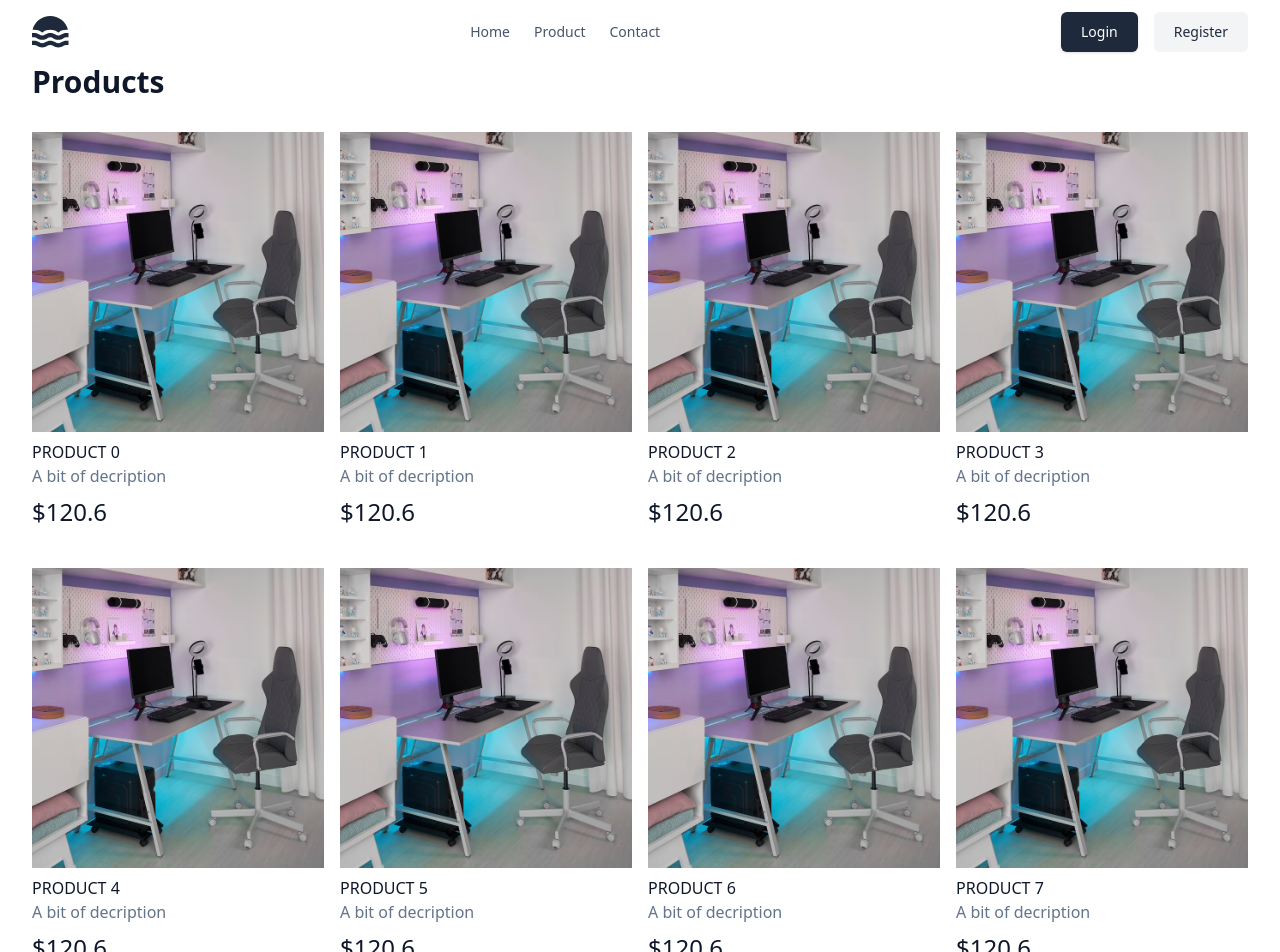
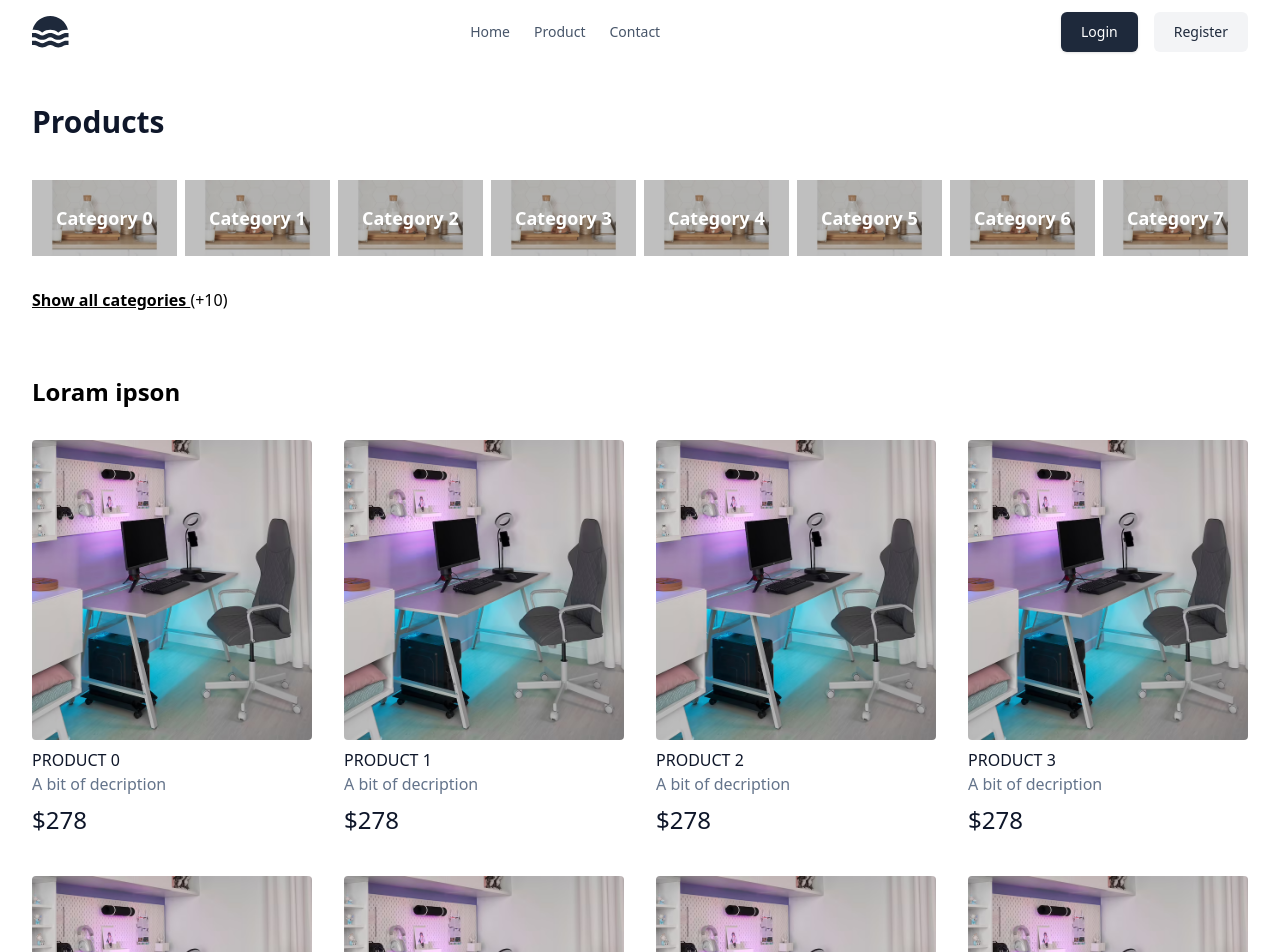
Before and after one commit to charleshugochg/ikeo, a Next.js app: page /products in a window 1280 px wide. Shown: the top 952 px of the page. Built offline with nearby package versions, Linux system fonts and the light colour scheme.

Commit message:
add product category

```diff
--- /dev/null
+++ b/components/category/Category/index.js
@@ -0,0 +1,18 @@
+import React from 'react'
+
+const index = ({ name, image }) => {
+  return (
+    <a href="#" className="group relative block bg-black">
+      <img
+        alt={name}
+        src={image}
+        className="absolute inset-0 h-full w-full object-cover opacity-75 transition-opacity group-hover:opacity-50"
+      />
+      <div className="relative p-6">
+        <p className="text-lg font-bold text-white">{name}</p>
+      </div>
+    </a>
+  )
+}
+
+export default index
--- a/components/product/Product/index.js
+++ b/components/product/Product/index.js
@@ -4,7 +4,7 @@ const Product = ({ name, description, price, images, summary }) => {
       <img
         alt={name}
         src={images[0]}
-        className="h-[300px] w-full object-cover sm:h-[300px]"
+        className="h-[300px] w-full object-cover sm:h-[300px] rounded"
       />
       <div className="mt-2 text-slate-900">
         <p className="uppercase">{name}</p>
--- a/pages/products/index.js
+++ b/pages/products/index.js
@@ -1,15 +1,32 @@
 import Product from '../../components/product/Product'
+import Category from '../../components/category/Category'
 
-const Products = ({ products }) => {
+const Products = ({ products, categories }) => {
   return (
     <div>
-      <h2 className="text-3xl font-bold text-slate-900">Products</h2>
-      <div className="mt-8 grid grid-cols-2 gap-x-4 gap-y-8 lg:grid-cols-4">
+      <h2 className="text-3xl font-bold text-slate-900 my-10">Products</h2>
+      <div className="grid gap-x-2 gap-y-4 grid-cols-8 mb-8">
+        {categories.map(cat => (
+          <Category {...cat} />
+        ))}
+      </div>
+
+      <div className="mb-16">
+        <a href="/categories">
+          <span className="font-bold underline">Show all categories </span>
+          <span>(+10)</span>
+        </a>
+      </div>
+      <h3 className="text-2xl font-bold mb-8">Loram ipson</h3>
+      <div className="grid grid-cols-2 gap-x-8 gap-y-8 lg:grid-cols-4">
         {products.map(product => (
-          <div key={product.id}>
-            <Product {...product} />
-          </div>
+          <Product key={product.id} {...product} />
         ))}
+      </div>
+      <div className="flex flex-1 justify-center items-center m-8">
+        <button className="rounded border border-slate-800 bg-slate-800 px-12 py-3 text-sm font-medium text-white hover:bg-transparent hover:text-slate-800 focus:outline-none focus:ring active:text-slate-700">
+          Load More
+        </button>
       </div>
     </div>
   )
@@ -21,13 +38,21 @@ export async function getStaticProps() {
     id: i,
     name: 'Product ' + i,
     description: 'A bit of decription',
-    price: '$120.6',
+    price: '$278',
     images: [
       '/images/utespelare-gaming-chair-bomstad-grey__0997779_pe822756_s5.avif',
+      '/images/utespelare-gaming-chair-bomstad-grey__0985643_pe816715_s5.avif',
     ],
     summary: 'Just a summary ... yes',
   }))
-  return { props: { products } }
+
+  const categories = Array.from(Array(8).keys()).map(i => ({
+    id: i,
+    name: 'Category ' + i,
+    image:
+      '/images/knoxhult-base-cabinet-with-doors-and-drawer-white__0628064_ph136514_s5.avif',
+  }))
+  return { props: { products, categories } }
 }
 
 export default Products
```
